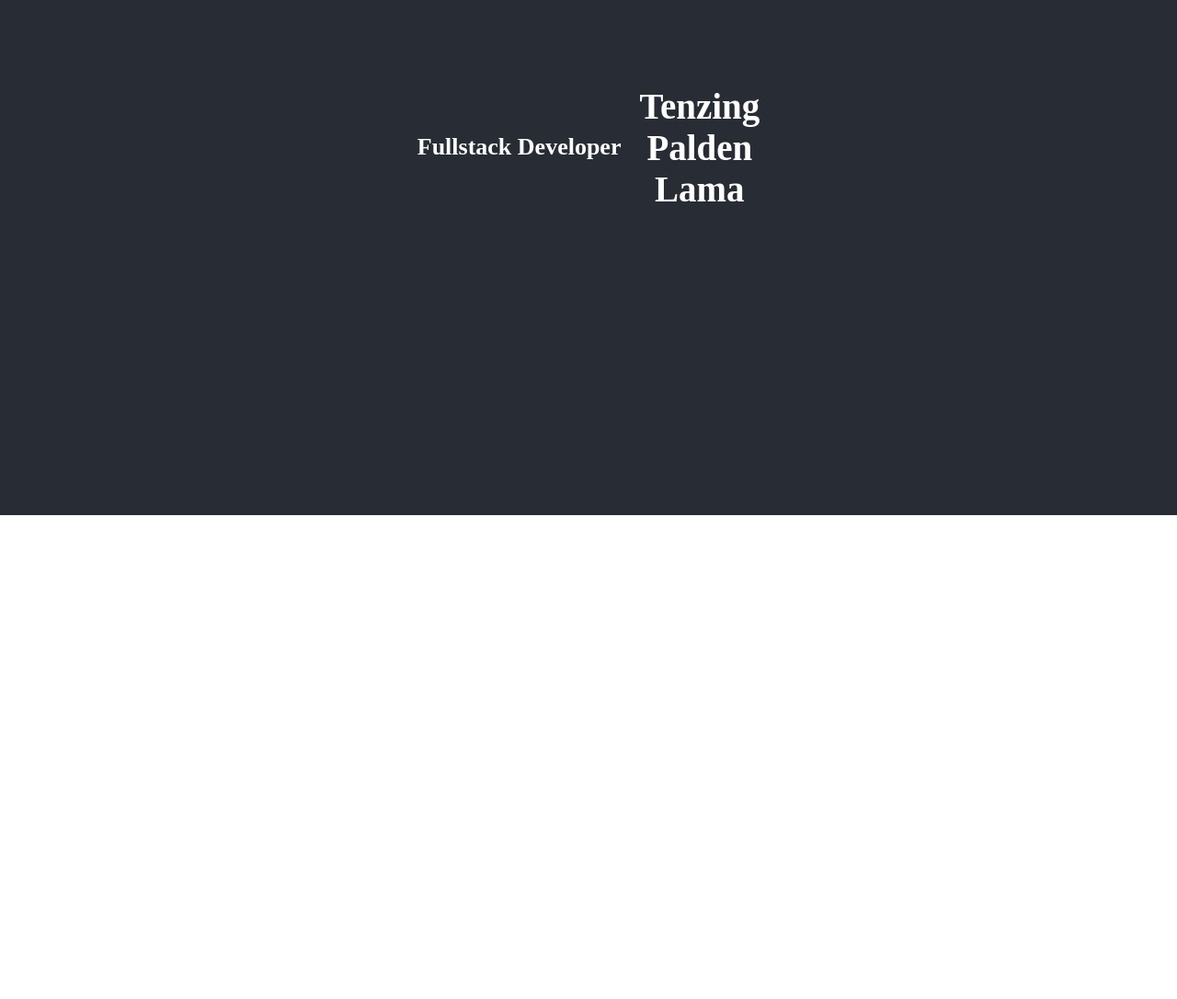
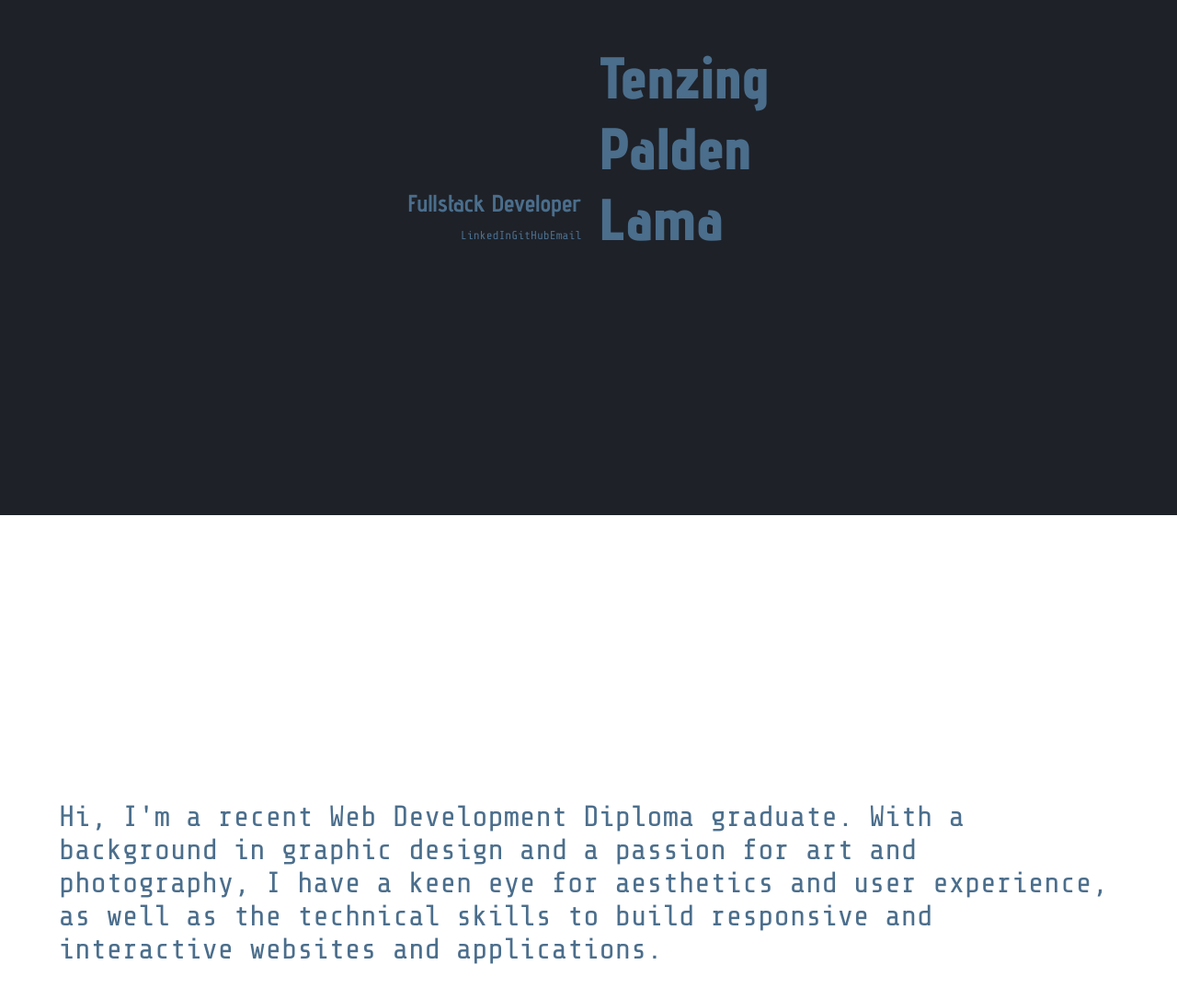
Before and after one commit to tenzing-p-lama/portfolio, a React (Create React App) app: page / in a window 1280 px wide. Shown: the part 240-1326 px from the top of the page at 92% size. Before the commit the page ends 800 px from the top, so only its background shows below. Built offline with nearby package versions, Linux system fonts and the light colour scheme.

Commit message:
style main section and add AboutME

```diff
--- a/package.json
+++ b/package.json
@@ -10,6 +10,7 @@
     "react-dom": "^18.2.0",
     "react-scripts": "5.0.1",
     "sass": "^1.69.7",
+    "sass-loader": "^13.3.3",
     "web-vitals": "^2.1.4"
   },
   "scripts": {
--- a/public/index.html
+++ b/public/index.html
@@ -24,7 +24,18 @@
       work correctly both with client-side routing and a non-root public URL.
       Learn how to configure a non-root public URL by running `npm run build`.
     -->
-    <title>React App</title>
+    <link rel="preconnect" href="https://fonts.googleapis.com" />
+    <link rel="preconnect" href="https://fonts.gstatic.com" crossorigin />
+    <link
+      href="https://fonts.googleapis.com/css2?family=Share+Tech+Mono&display=swap"
+      rel="stylesheet"
+    />
+    <link
+      href="https://fonts.googleapis.com/css2?family=Advent+Pro:wght@600;700;800;900&display=swap"
+      rel="stylesheet"
+    />
+
+    <title>Tenzing Palden Lama</title>
   </head>
   <body>
     <noscript>You need to enable JavaScript to run this app.</noscript>
--- a/src/App.css
+++ /dev/null
@@ -1,31 +0,0 @@
-body,
-html {
-  margin: 0;
-  padding: 0;
-  scroll-behavior: smooth;
-}
-h1 {
-  margin: 0;
-}
-
-.App {
-  text-align: center;
-}
-
-.App-header {
-  background-color: #282c34;
-  min-height: 100vh;
-  display: flex;
-  /* flex-direction: column; */
-  align-items: center;
-  justify-content: center;
-  font-size: calc(10px + 2vmin);
-  color: white;
-}
-
-.main-contact {
-  padding: 10px;
-}
-.main-header {
-  padding: 10px;
-}
--- a/src/App.jsx
+++ b/src/App.jsx
@@ -1,12 +1,19 @@
 import React from "react";
-import "./App.css";
+import "./App.scss";
+import AboutMe from "./components/AboutMe/AboutMe";
 
 function App() {
   return (
-    <div className="App">
-      <header className="App-header">
+    <div>
+      <header className="main-container">
+        <div className="main">
           <section className="main-contact">
             <h4>Fullstack Developer</h4>
+            <div className="main-contact__links">
+              <p>LinkedIn</p>
+              <p>GitHub</p>
+              <p>Email</p>
+            </div>
           </section>
 
           <section className="main-header">
@@ -14,7 +21,10 @@ function App() {
             <h1>Palden</h1>
             <h1>Lama</h1>
           </section>
+        </div>
       </header>
+
+      <AboutMe />
     </div>
   );
 }
--- /dev/null
+++ b/src/App.scss
@@ -0,0 +1,49 @@
+@use "/src/styles/partials/typography" as *;
+@use "/src/styles/partials/mixins" as *;
+
+//global
+body,
+html {
+  margin: 0;
+  padding: 0;
+  scroll-behavior: smooth;
+}
+
+.main-container {
+  background-color: #1e2128;
+  min-height: 100vh;
+  display: flex;
+  align-items: center;
+  justify-content: center;
+}
+
+.main {
+  display: flex;
+  flex-direction: column-reverse;
+  align-items: flex-start;
+  font-size: calc(10px + 2vmin);
+  color: white;
+  @include tablet {
+    flex-direction: row;
+    justify-content: center;
+    align-items: end;
+  }
+
+  &-contact {
+    padding: 10px;
+    text-align: right;
+    &__links {
+      font-size: 0.8rem;
+      display: flex;
+      justify-content: flex-start;
+      @include tablet {
+        justify-content: end;
+      }
+    }
+  }
+
+  &-header {
+    padding: 10px;
+    text-align: left;
+  }
+}
--- /dev/null
+++ b/src/components/AboutMe/AboutMe.jsx
@@ -0,0 +1,16 @@
+import "./AboutMe.scss";
+
+function AboutMe() {
+  return (
+    <div className="about">
+      <p className="about__copy">
+        Hi, I'm a recent Web Development Diploma graduate. With a background in
+        graphic design and a passion for art and photography, I have a keen eye
+        for aesthetics and user experience, as well as the technical skills to
+        build responsive and interactive websites and applications.
+      </p>
+    </div>
+  );
+}
+
+export default AboutMe;
--- /dev/null
+++ b/src/components/AboutMe/AboutMe.scss
@@ -0,0 +1,9 @@
+.about {
+  min-height: 100vh;
+  display: flex;
+  align-items: center;
+  &__copy {
+    font-size: 2rem;
+    padding: 0 4rem;
+  }
+}
--- /dev/null
+++ b/src/styles/partials/_mixins.scss
@@ -0,0 +1,20 @@
+@mixin sm-tablet {
+  @media (min-width: $sm-tablet-width) {
+    @content;
+  }
+}
+
+@mixin tablet {
+  @media (min-width: $tablet-width) {
+    @content;
+  }
+}
+@mixin desktop {
+  @media (min-width: $desktop-width) {
+    @content;
+  }
+}
+
+$sm-tablet-width: 600px;
+$tablet-width: 768px;
+$desktop-width: 1280px;
--- /dev/null
+++ b/src/styles/partials/_typography.scss
@@ -0,0 +1,15 @@
+h1,
+h4 {
+  margin: 0;
+  font-family: "Advent Pro", sans-serif;
+  color: #4b6e8c;
+}
+h1 {
+  font-weight: 800;
+  font-size: 4rem;
+}
+
+p {
+  color: #4b6e8c;
+  font-family: "Share Tech Mono", monospace;
+}
--- /dev/null
+++ b/src/styles/partials/_variables.scss
@@ -0,0 +1,2 @@
+$primary-color: #000;
+$secondary-color: #fff;
```
Also changed, not shown: 1 other file (tests, documents, lock files or other folders). Lines whose indentation alone changed are shown as unchanged.
